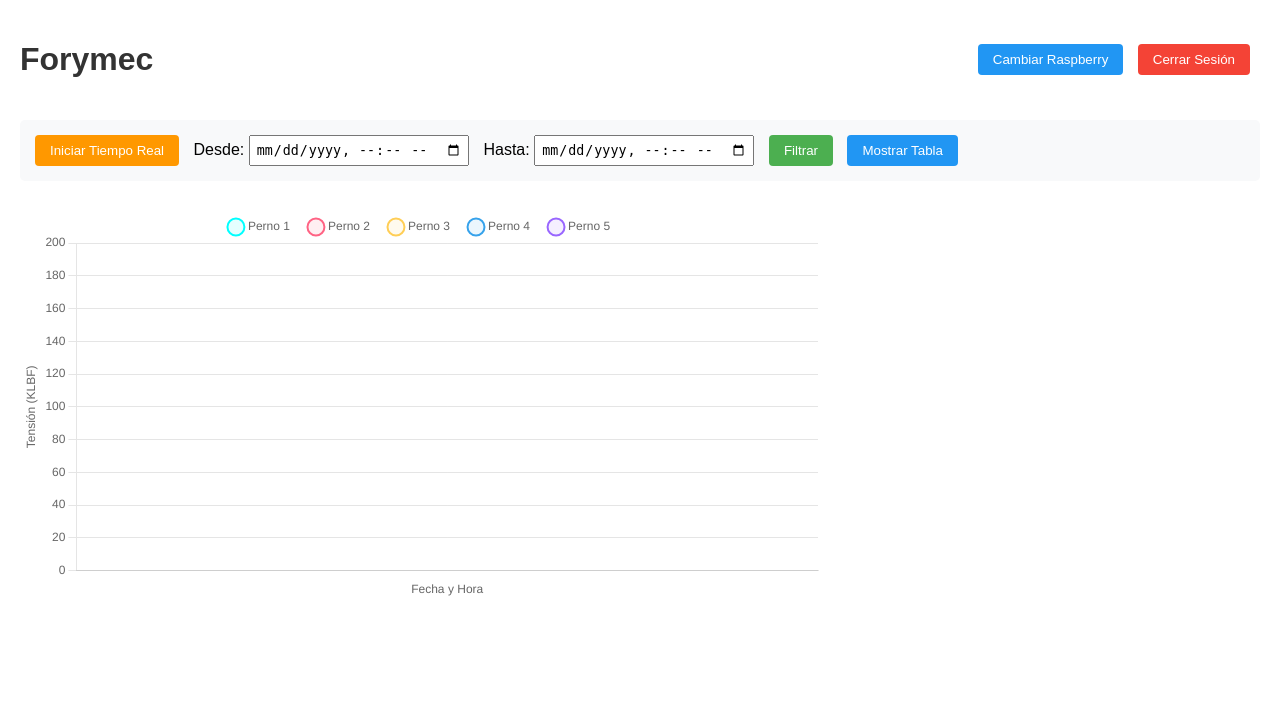
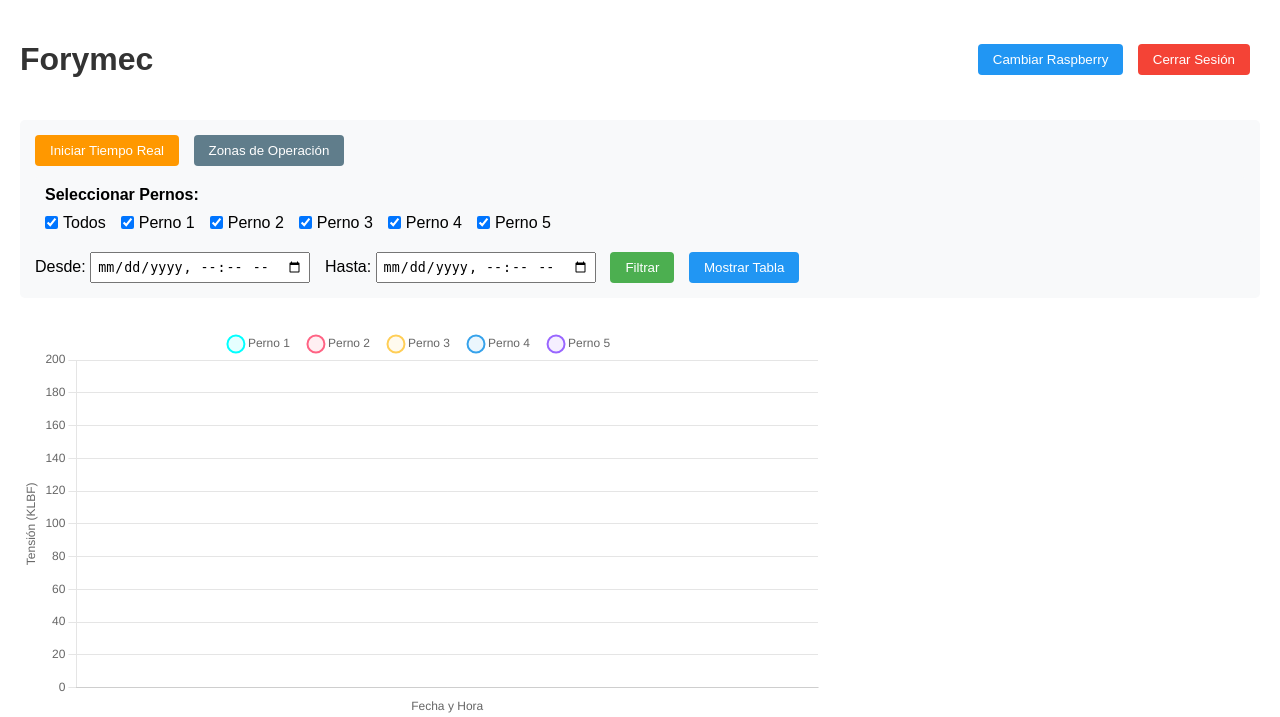
Before and after one commit to Sharkikan21/Raspi, a Flask app: template templates/index.html in a window 1280 px wide. Shown: the top 717 px of the page. Run offline with Flask 3, Linux system fonts and the light colour scheme; the template is opened without the code that fills it, so the values that code supplies are empty; the visitor is signed in with stand-in values (Sample User, id 1); some libraries are stand-ins or nearby versions.

Commit message:
30/12/24 comit 7

```diff
--- a/templates/index.html
+++ b/templates/index.html
@@ -116,11 +116,16 @@
             border-radius: 5px;
         }
 
+        .pernos-selector p {
+            margin: 0 0 10px 0;
+            font-weight: bold;
+        }
+
         .checkbox-group {
             display: flex;
             gap: 15px;
             flex-wrap: wrap;
-            margin-top: 5px;
+            align-items: center;
         }
 
         .checkbox-group label {
@@ -128,6 +133,7 @@
             align-items: center;
             gap: 5px;
             cursor: pointer;
+            user-select: none;
         }
 
         .checkbox-group input[type="checkbox"] {
@@ -181,14 +187,46 @@
     </div>
     <div class="filter-container">
         <button class="button" id="realTimeBtn" onclick="toggleRealTime()">Iniciar Tiempo Real</button>
-        <div id="filterControls" style="display: inline-block;">
+        <button class="button" id="zonasBtn" onclick="toggleZonas()">Zonas de Operación</button>
+
+        <div class="pernos-selector">
+            <p>Seleccionar Pernos:</p>
+            <div class="checkbox-group">
+                <label>
+                    <input type="checkbox" id="selectAll" checked onclick="toggleAllPernos()">
+                    Todos
+                </label>
+                <label>
+                    <input type="checkbox" class="perno-checkbox" data-perno="1" checked onclick="togglePerno(1)">
+                    Perno 1
+                </label>
+                <label>
+                    <input type="checkbox" class="perno-checkbox" data-perno="2" checked onclick="togglePerno(2)">
+                    Perno 2
+                </label>
+                <label>
+                    <input type="checkbox" class="perno-checkbox" data-perno="3" checked onclick="togglePerno(3)">
+                    Perno 3
+                </label>
+                <label>
+                    <input type="checkbox" class="perno-checkbox" data-perno="4" checked onclick="togglePerno(4)">
+                    Perno 4
+                </label>
+                <label>
+                    <input type="checkbox" class="perno-checkbox" data-perno="5" checked onclick="togglePerno(5)">
+                    Perno 5
+                </label>
+            </div>
+        </div>
+
+        <div id="filterControls">
             <label>Desde: </label>
             <input type="datetime-local" id="fecha_inicio">
             <label>Hasta: </label>
             <input type="datetime-local" id="fecha_fin">
             <button class="button filter-btn" onclick="fetchData()">Filtrar</button>
+            <button class="button" id="toggleTableBtn" onclick="toggleTable()">Mostrar Tabla</button>
         </div>
-        <button class="button" id="toggleTableBtn" onclick="toggleTable()">Mostrar Tabla</button>
     </div>
 
     <div class="chart-container">
```
